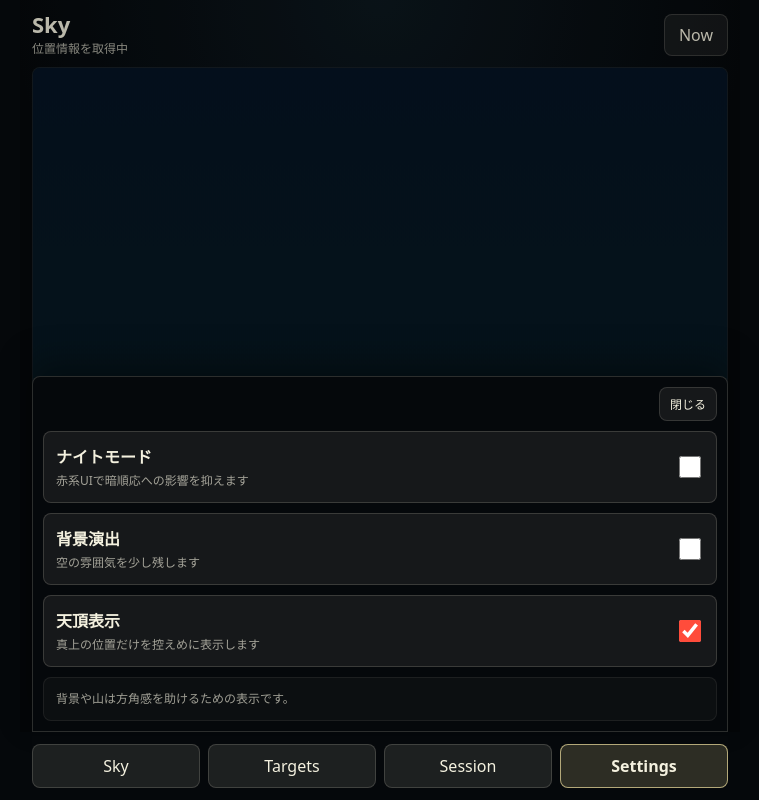
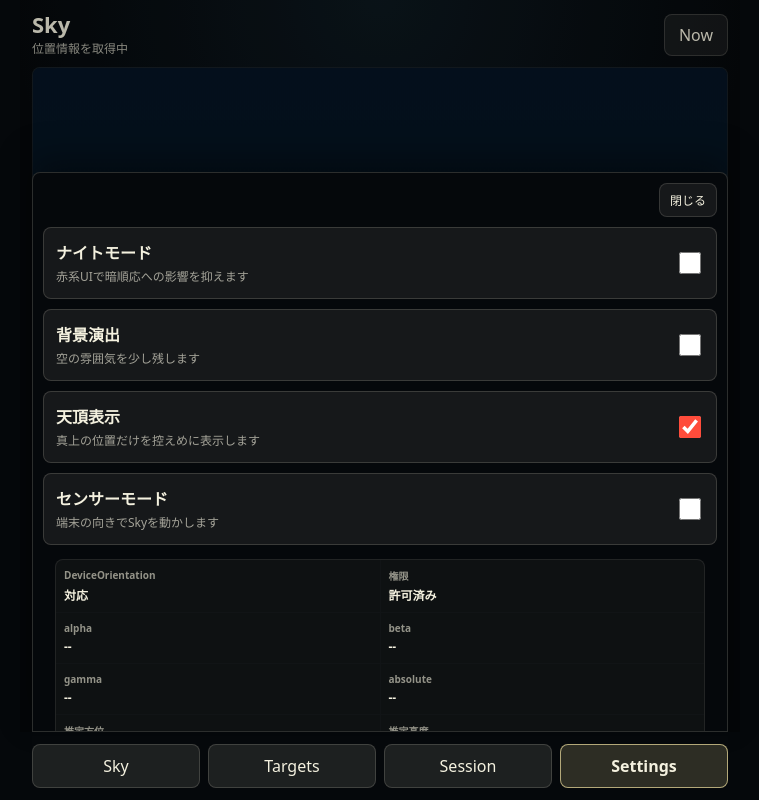
Before and after one commit to Mill-Miya/SkyShare, a React (Vite) app: page / in a window 1280 px wide. Both pictures are taken after a click on the button "Settings". Shown: the whole page, without its empty margins (260-1019 px from the left). Built offline with nearby package versions, Linux system fonts and the light colour scheme; no server answers.

Commit message:
Add phase4 sensor mode basics

```diff
--- a/src/main.tsx
+++ b/src/main.tsx
@@ -88,6 +88,57 @@ function prefersReducedMotion() {
   return window.matchMedia('(prefers-reduced-motion: reduce)').matches;
 }
 
+type SensorPermissionState = 'unsupported' | 'prompt' | 'granted' | 'denied' | 'error';
+
+type SensorProbeState = {
+  supported: boolean;
+  permissionState: SensorPermissionState;
+  alpha: number | null;
+  beta: number | null;
+  gamma: number | null;
+  absolute: boolean | null;
+  estimatedAzimuthDeg: number | null;
+  estimatedAltitudeDeg: number | null;
+};
+
+function supportsDeviceOrientation() {
+  return 'DeviceOrientationEvent' in window;
+}
+
+function canRequestDeviceOrientationPermission() {
+  if (!supportsDeviceOrientation()) return false;
+  return typeof (DeviceOrientationEvent as unknown as { requestPermission?: () => Promise<string> }).requestPermission === 'function';
+}
+
+function initialSensorProbe(): SensorProbeState {
+  const supported = supportsDeviceOrientation();
+  return {
+    supported,
+    permissionState: !supported ? 'unsupported' : canRequestDeviceOrientationPermission() ? 'prompt' : 'granted',
+    alpha: null,
+    beta: null,
+    gamma: null,
+    absolute: null,
+    estimatedAzimuthDeg: null,
+    estimatedAltitudeDeg: null,
+  };
+}
+
+function estimateSensorView(event: DeviceOrientationEvent) {
+  const alpha = typeof event.alpha === 'number' ? event.alpha : null;
+  const beta = typeof event.beta === 'number' ? event.beta : null;
+  const webkitHeading = (event as DeviceOrientationEvent & { webkitCompassHeading?: number }).webkitCompassHeading;
+  const estimatedAzimuthDeg =
+    typeof webkitHeading === 'number'
+      ? normalizeAzimuth(webkitHeading)
+      : alpha !== null
+        ? normalizeAzimuth(360 - alpha)
+        : null;
+  const estimatedAltitudeDeg = beta !== null ? clamp(90 - Math.abs(beta), -90, 90) : null;
+
+  return { estimatedAzimuthDeg, estimatedAltitudeDeg };
+}
+
 function SkyCanvas({
   positions,
   stars,
@@ -96,6 +147,7 @@ function SkyCanvas({
   nightMode,
   showAurora,
   showAltitudeGuide,
+  sensorModeEnabled,
   debug,
   onViewChange,
   onMetricsChange,
@@ -108,6 +160,7 @@ function SkyCanvas({
   nightMode: boolean;
   showAurora: boolean;
   showAltitudeGuide: boolean;
+  sensorModeEnabled: boolean;
   debug: boolean;
   onViewChange: React.Dispatch<React.SetStateAction<ViewState>>;
   onMetricsChange: (metrics: ViewMetrics) => void;
@@ -307,6 +360,7 @@ function SkyCanvas({
       ref={canvasRef}
       className="sky-canvas"
       onPointerDown={(event) => {
+        if (sensorModeEnabled) return;
         onInteractionStart();
         event.currentTarget.setPointerCapture(event.pointerId);
         gestureRef.current.pointers.set(event.pointerId, { x: event.clientX, y: event.clientY });
@@ -315,6 +369,7 @@ function SkyCanvas({
         gestureRef.current.lastDistance = info?.distance;
       }}
       onPointerMove={(event) => {
+        if (sensorModeEnabled) return;
         if (!gestureRef.current.pointers.has(event.pointerId)) return;
         gestureRef.current.pointers.set(event.pointerId, { x: event.clientX, y: event.clientY });
         const info = getPointerInfo();
@@ -380,6 +435,8 @@ function App() {
   const [nightMode, setNightMode] = useState(false);
   const [showAurora, setShowAurora] = useState(false);
   const [showAltitudeGuide, setShowAltitudeGuide] = useState(true);
+  const [sensorModeEnabled, setSensorModeEnabled] = useState(false);
+  const [sensorProbe, setSensorProbe] = useState<SensorProbeState>(() => initialSensorProbe());
   const [view, setView] = useState<ViewState>({
     centerAzimuthDeg: 180,
     centerAltitudeDeg: 25,
@@ -393,6 +450,7 @@ function App() {
   const sheetCloseTimerRef = useRef<number | null>(null);
   const viewAnimationRef = useRef<number | null>(null);
   const lastPointerSendRef = useRef<{ azimuthDeg: number; altitudeDeg: number; time: number } | null>(null);
+  const smoothedSensorViewRef = useRef<{ azimuthDeg: number; altitudeDeg: number } | null>(null);
 
   const debug = useMemo(() => new URLSearchParams(window.location.search).get('debug') === '1', []);
 
@@ -417,6 +475,30 @@ function App() {
     if (reconnectTimerRef.current !== null) {
       window.clearTimeout(reconnectTimerRef.current);
       reconnectTimerRef.current = null;
+    }
+  }
+
+  async function requestSensorPermission() {
+    if (!supportsDeviceOrientation()) {
+      setSensorProbe((current) => ({ ...current, supported: false, permissionState: 'unsupported' }));
+      return;
+    }
+
+    const requestPermission = (DeviceOrientationEvent as unknown as { requestPermission?: () => Promise<string> }).requestPermission;
+    if (!requestPermission) {
+      setSensorProbe((current) => ({ ...current, supported: true, permissionState: 'granted' }));
+      return;
+    }
+
+    try {
+      const result = await requestPermission();
+      setSensorProbe((current) => ({
+        ...current,
+        supported: true,
+        permissionState: result === 'granted' ? 'granted' : 'denied',
+      }));
+    } catch {
+      setSensorProbe((current) => ({ ...current, supported: true, permissionState: 'error' }));
     }
   }
 
@@ -753,6 +835,69 @@ function App() {
   }, []);
 
   useEffect(() => {
+    if (!sensorModeEnabled) {
+      smoothedSensorViewRef.current = null;
+      return;
+    }
+    cancelViewAnimation();
+  }, [sensorModeEnabled]);
+
+  useEffect(() => {
+    if (!supportsDeviceOrientation()) {
+      setSensorProbe((current) => ({ ...current, supported: false, permissionState: 'unsupported' }));
+      return;
+    }
+
+    if (canRequestDeviceOrientationPermission() && sensorProbe.permissionState !== 'granted') return;
+
+    const handleOrientation = (event: DeviceOrientationEvent) => {
+      const { estimatedAzimuthDeg, estimatedAltitudeDeg } = estimateSensorView(event);
+      const alpha = typeof event.alpha === 'number' ? event.alpha : null;
+      const beta = typeof event.beta === 'number' ? event.beta : null;
+      const gamma = typeof event.gamma === 'number' ? event.gamma : null;
+
+      setSensorProbe({
+        supported: true,
+        permissionState: 'granted',
+        alpha,
+        beta,
+        gamma,
+        absolute: typeof event.absolute === 'boolean' ? event.absolute : null,
+        estimatedAzimuthDeg,
+        estimatedAltitudeDeg,
+      });
+
+      if (!sensorModeEnabled || estimatedAzimuthDeg === null || estimatedAltitudeDeg === null) return;
+
+      setView((current) => {
+        const previous = smoothedSensorViewRef.current ?? {
+          azimuthDeg: current.centerAzimuthDeg,
+          altitudeDeg: current.centerAltitudeDeg,
+        };
+        const smoothing = 0.18;
+        const nextAzimuthDeg = normalizeAzimuth(
+          previous.azimuthDeg + shortestAzimuthDelta(estimatedAzimuthDeg, previous.azimuthDeg) * smoothing,
+        );
+        const nextAltitudeDeg = clamp(
+          previous.altitudeDeg + (estimatedAltitudeDeg - previous.altitudeDeg) * smoothing,
+          -90,
+          90,
+        );
+        smoothedSensorViewRef.current = { azimuthDeg: nextAzimuthDeg, altitudeDeg: nextAltitudeDeg };
+
+        return {
+          ...current,
+          centerAzimuthDeg: nextAzimuthDeg,
+          centerAltitudeDeg: nextAltitudeDeg,
+        };
+      });
+    };
+
+    window.addEventListener('deviceorientation', handleOrientation, true);
+    return () => window.removeEventListener('deviceorientation', handleOrientation, true);
+  }, [sensorModeEnabled, sensorProbe.permissionState]);
+
+  useEffect(() => {
     if (sessionRole !== 'host' || shareMode !== 'target') return;
     setSharedTargetId(selectedTargetId);
     sendSessionMessage({ type: 'target:update', targetId: selectedTargetId, shareMode: 'target' });
@@ -816,6 +961,7 @@ function App() {
           nightMode={nightMode}
           showAurora={showAurora}
           showAltitudeGuide={showAltitudeGuide}
+          sensorModeEnabled={sensorModeEnabled}
           debug={debug}
           onViewChange={setView}
           onInteractionStart={cancelViewAnimation}
@@ -917,9 +1063,14 @@ function App() {
                 nightMode={nightMode}
                 showAurora={showAurora}
                 showAltitudeGuide={showAltitudeGuide}
+                sensorModeEnabled={sensorModeEnabled}
+                sensorProbe={sensorProbe}
+                canRequestSensorPermission={canRequestDeviceOrientationPermission()}
                 onNightModeChange={setNightMode}
                 onShowAuroraChange={setShowAurora}
                 onShowAltitudeGuideChange={setShowAltitudeGuide}
+                onSensorModeChange={setSensorModeEnabled}
+                onRequestSensorPermission={requestSensorPermission}
               />
             )}
           </section>
@@ -1367,17 +1518,39 @@ function SettingsPage({
   nightMode,
   showAurora,
   showAltitudeGuide,
+  sensorModeEnabled,
+  sensorProbe,
+  canRequestSensorPermission,
   onNightModeChange,
   onShowAuroraChange,
   onShowAltitudeGuideChange,
+  onSensorModeChange,
+  onRequestSensorPermission,
 }: {
   nightMode: boolean;
   showAurora: boolean;
   showAltitudeGuide: boolean;
+  sensorModeEnabled: boolean;
+  sensorProbe: SensorProbeState;
+  canRequestSensorPermission: boolean;
   onNightModeChange: (enabled: boolean) => void;
   onShowAuroraChange: (enabled: boolean) => void;
   onShowAltitudeGuideChange: (enabled: boolean) => void;
+  onSensorModeChange: (enabled: boolean) => void;
+  onRequestSensorPermission: () => void;
 }) {
+  const formatSensorValue = (value: number | null) => (value === null ? '--' : value.toFixed(1));
+  const permissionLabel =
+    sensorProbe.permissionState === 'unsupported'
+      ? '非対応'
+      : sensorProbe.permissionState === 'prompt'
+        ? '未許可'
+        : sensorProbe.permissionState === 'granted'
+          ? '許可済み'
+          : sensorProbe.permissionState === 'denied'
+            ? '拒否'
+            : 'エラー';
+
   return (
     <section className="page-panel settings-page">
       <label className="toggle-row">
@@ -1408,6 +1581,60 @@ function SettingsPage({
         />
       </label>
 
+      <label className="toggle-row">
+        <span>
+          <strong>センサーモード</strong>
+          <small>端末の向きでSkyを動かします</small>
+        </span>
+        <input
+          type="checkbox"
+          checked={sensorModeEnabled}
+          disabled={!sensorProbe.supported || sensorProbe.permissionState === 'denied'}
+          onChange={(event) => onSensorModeChange(event.target.checked)}
+        />
+      </label>
+
+      {canRequestSensorPermission && sensorProbe.permissionState !== 'granted' && (
+        <button type="button" className="sensor-permission-button" onClick={onRequestSensorPermission}>
+          センサーを許可
+        </button>
+      )}
+
+      <div className="sensor-probe">
+        <div>
+          <span>DeviceOrientation</span>
+          <strong>{sensorProbe.supported ? '対応' : '非対応'}</strong>
+        </div>
+        <div>
+          <span>権限</span>
+          <strong>{permissionLabel}</strong>
+        </div>
+        <div>
+          <span>alpha</span>
+          <strong>{formatSensorValue(sensorProbe.alpha)}</strong>
+        </div>
+        <div>
+          <span>beta</span>
+          <strong>{formatSensorValue(sensorProbe.beta)}</strong>
+        </div>
+        <div>
+          <span>gamma</span>
+          <strong>{formatSensorValue(sensorProbe.gamma)}</strong>
+        </div>
+        <div>
+          <span>absolute</span>
+          <strong>{sensorProbe.absolute === null ? '--' : sensorProbe.absolute ? 'true' : 'false'}</strong>
+        </div>
+        <div>
+          <span>推定方位</span>
+          <strong>{formatSensorValue(sensorProbe.estimatedAzimuthDeg)}°</strong>
+        </div>
+        <div>
+          <span>推定高度</span>
+          <strong>{formatSensorValue(sensorProbe.estimatedAltitudeDeg)}°</strong>
+        </div>
+      </div>
+
       <div className="settings-note">
         背景や山は方角感を助けるための表示です。
       </div>
--- a/src/styles.css
+++ b/src/styles.css
@@ -926,6 +926,67 @@ input {
   accent-color: #ff4c3b;
 }
 
+.sensor-permission-button {
+  align-self: flex-start;
+  margin: 4px 12px;
+  padding: 9px 12px;
+  border: 1px solid rgba(244, 241, 223, 0.18);
+  border-radius: 8px;
+  color: #f4f1df;
+  background: rgba(244, 241, 223, 0.08);
+  font-weight: 700;
+}
+
+.night-mode .sensor-permission-button {
+  border-color: rgba(255, 92, 72, 0.28);
+  color: #ff7b6b;
+  background: rgba(255, 92, 72, 0.08);
+}
+
+.sensor-probe {
+  display: grid;
+  grid-template-columns: repeat(2, minmax(0, 1fr));
+  gap: 1px;
+  margin: 4px 12px 8px;
+  overflow: hidden;
+  border: 1px solid rgba(244, 241, 223, 0.07);
+  border-radius: 8px;
+  background: rgba(244, 241, 223, 0.05);
+}
+
+.sensor-probe div {
+  display: grid;
+  gap: 3px;
+  min-width: 0;
+  padding: 8px;
+  background: rgba(0, 0, 0, 0.16);
+}
+
+.sensor-probe span {
+  color: rgba(244, 241, 223, 0.58);
+  font-size: 10px;
+  font-weight: 700;
+}
+
+.sensor-probe strong {
+  color: #f4f1df;
+  font-size: 12px;
+  font-variant-numeric: tabular-nums;
+}
+
+.night-mode .sensor-probe {
+  border-color: rgba(255, 92, 72, 0.12);
+  background: rgba(255, 92, 72, 0.04);
+}
+
+.night-mode .sensor-probe span {
+  color: rgba(255, 123, 107, 0.62);
+}
+
+.night-mode .sensor-probe strong {
+  color: #ff7b6b;
+}
+
 .settings-note {
   padding: 12px;
   border: 1px solid rgba(244, 241, 223, 0.07);
```
Also changed, not shown: 1 other file (tests, documents, lock files or other folders).
